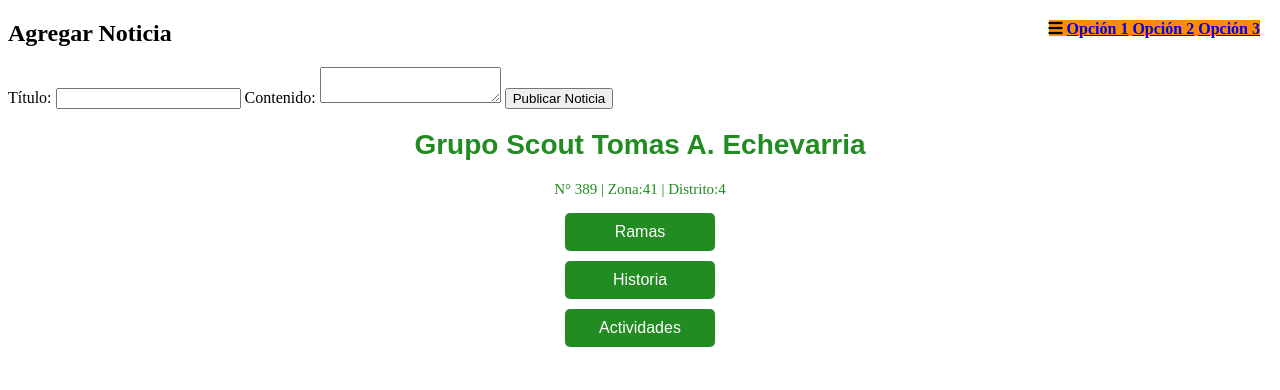
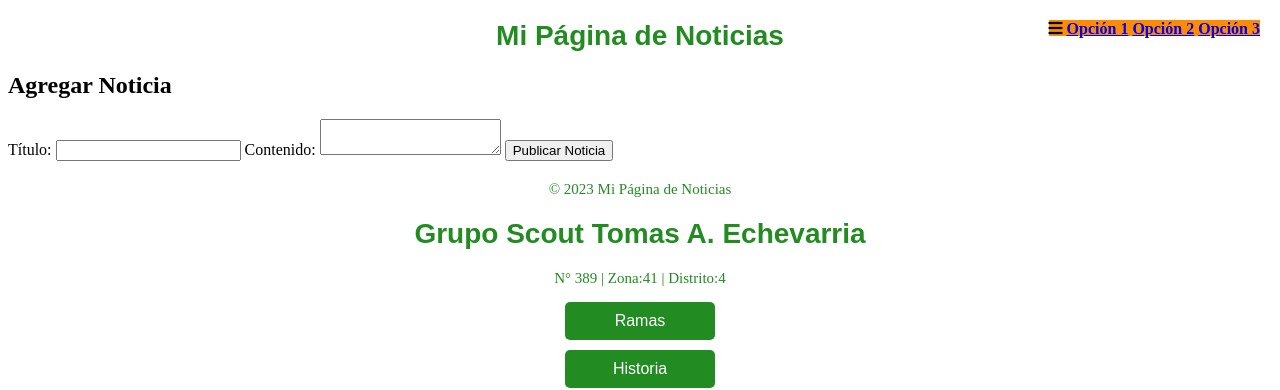
Before and after one commit to Aznogg/Visualstudio, a plain HTML site: page index.html in a window 1280 px wide. Shown: the top 390 px of the page. Drawn offline with Linux system fonts and the light colour scheme.

Commit message:
Update index.html

```diff
--- a/index.html
+++ b/index.html
@@ -92,7 +92,11 @@
 </style>
 </head>
 <body>
-
+ <header>
+        <h1>Mi Página de Noticias</h1>
+    </header>
+    <main>
+        <!-- Formulario para agregar noticias -->
         <form id="formulario-noticias">
             <h2>Agregar Noticia</h2>
             <label for="titulo">Título:</label>
@@ -101,6 +105,16 @@
             <textarea id="contenido" required></textarea>
             <button type="submit">Publicar Noticia</button>
         </form>
+
+        <!-- Contenedor de noticias -->
+        <div id="noticias">
+            <!-- Aquí se mostrarán las noticias -->
+        </div>
+    </main>
+    <footer>
+        <p>&copy; 2023 Mi Página de Noticias</p>
+    </footer>
+    <script src="script.js"></script>
 
     <h1>Grupo Scout Tomas A. Echevarria</h1>
     <p>N° 389 | Zona:41 | Distrito:4 </p>
```
Lines whose indentation alone changed are shown as unchanged.
